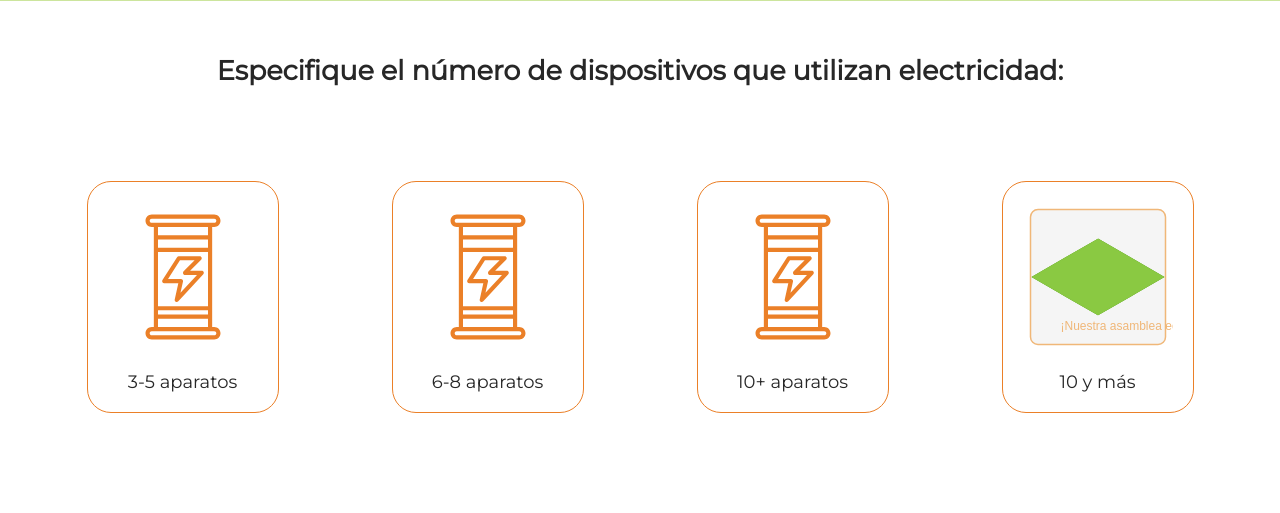
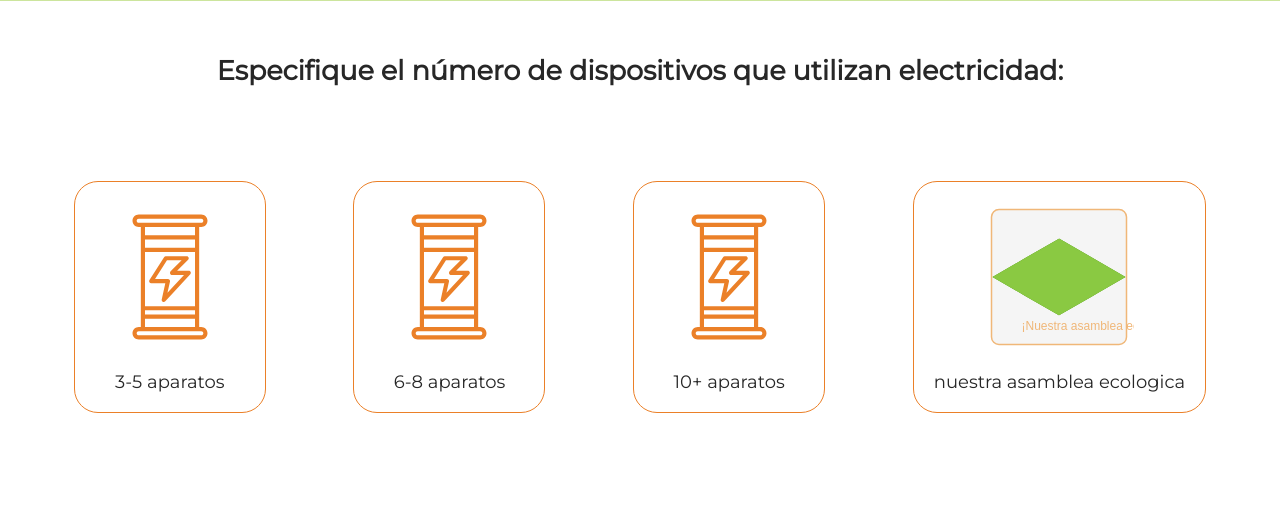
Before and after one commit to JehosuaVS/M3_L2, a Flask app: page /1/1 in a window 1280 px wide. Shown: the part 469-982 px from the top of the page. Run offline with Flask 3, Linux system fonts and the light colour scheme.

Commit message:
Update electronics.html

```diff
--- a/templates/electronics.html
+++ b/templates/electronics.html
@@ -40,7 +40,7 @@
       <li class="list__item">
         <a href="{{lights + "/10"}}">
           <img class="item__img" src="../static/img/asamblea_ecologica.svg" alt="asamblea_ecologica">
-          <span>10 y más</span></a>
+          <span>nuestra asamblea ecologica</span></a>
       </li>
     </ul>
     {% endblock %}
```
